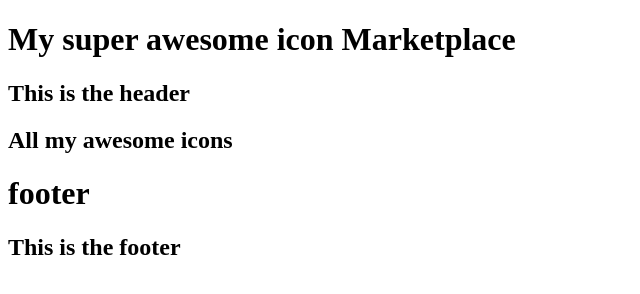
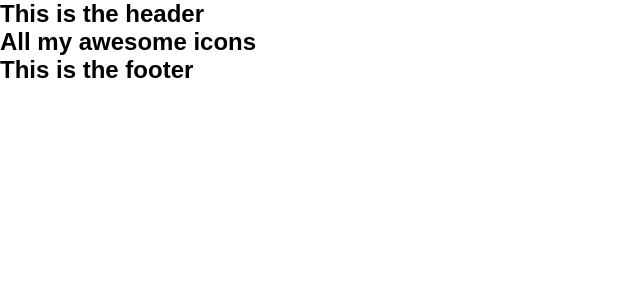
Before and after one commit to mirdan22/MirMa_M_IconHW, a plain HTML site: page index.html in a window 1280 px wide. Shown: the whole page, without its empty margins (0-640 px from the left). Drawn offline with Linux system fonts and the light colour scheme.

Commit message:
body
added

```diff
--- a/css/main.css
+++ b/css/main.css
@@ -1,6 +1,20 @@
 /* We typically use one CSS file, named main.css to control all of our pages */
 
 /* this is a class we use to hide headings in our design */
+*{
+    padding: 0%;
+    margin: 0%;
+    box-sizing: border-box;
+}
+
+body{
+    font-size: 16px;
+    background-color: white;
+    color: black;
+    font-family: Arial, Helvetica, sans-serif;
+
+
+}
 .hidden {
     display: none;
 }
--- a/index.html
+++ b/index.html
@@ -4,6 +4,7 @@
     <meta charset="UTF-8">
     <meta http-equiv="X-UA-Compatible" content="IE=edge">
     <meta name="viewport" content="width=device-width, initial-scale=1.0">
+    <link rel="stylesheet" href="css/main.css">
     <title>Icon Marketplace</title>
 </head>
 <body>
@@ -16,13 +17,10 @@
             </section>
 
             <footer>
-
             <h1 class="hidden">footer</h1>
             <h2>This is the footer</h2>
-
-
-
             </footer>
 
+        <script src="js/main.js"></script>
 </body>
 </html>
```
